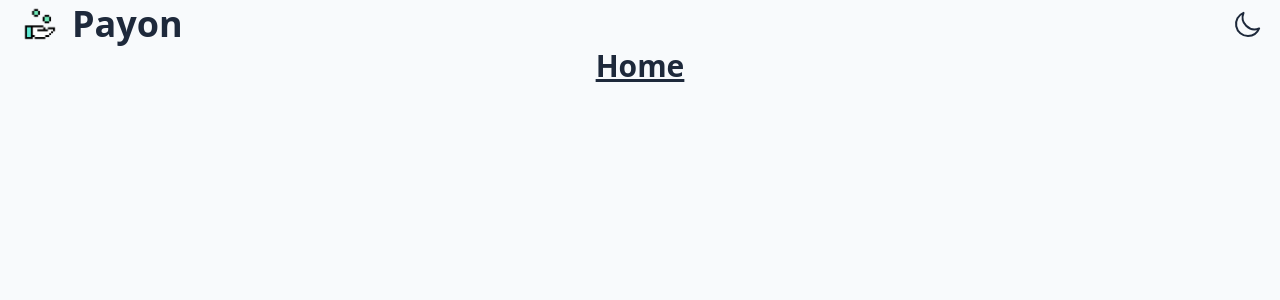
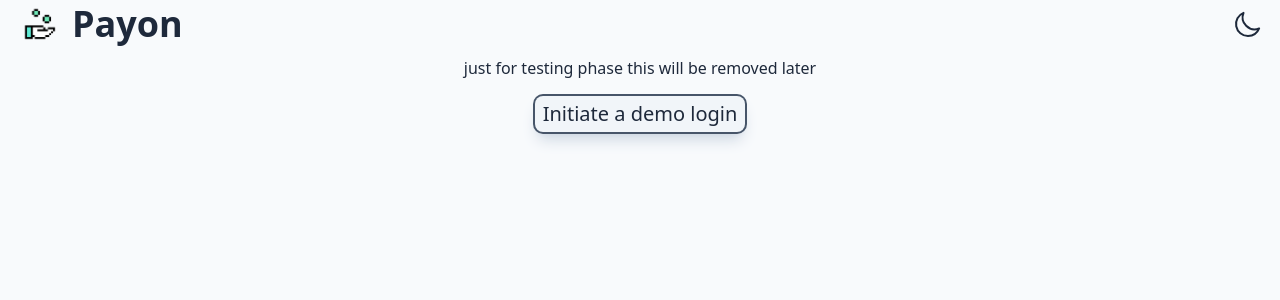
Before and after one commit to pushkarydv/payon-web, a React (Create React App) app: page / in a window 1280 px wide. Shown: the top 300 px of the page. Built offline with nearby package versions, Linux system fonts and the light colour scheme.

Commit message:
demo login and logout

```diff
--- a/src/pages/Dashboard.js
+++ b/src/pages/Dashboard.js
@@ -23,10 +23,18 @@ export default function Dashboard() {
       {contentVisible ? (
         <div className="w-full flex flex-col  lg:flex-row flex-wrap">
           <div className="w-full lg:w-[20%] xl:w-[15%] p-4 ">
-            Dashboard Col 1
+            Dashboard Col 1 containing routes
           </div>
           <div className="w-full lg:w-[80%] xl:w-[85%] p-4">
-            Dashboard Col 2
+            Dashboard Col 2 outlet for routes for more ref :{"  "}
+            https://reactrouter.com/docs/en/v6/components/outlet
+            <br />
+            <button
+              className="my-2 mx-auto py-1 bg-slate-100 px-2 rounded-lg ring-2 ring-slate-600 shadow-lg shadow-slate-300 dark:bg-slate-800 dark:text-slate-100 dark:shadow-slate-800 dark:ring-slate-200"
+              onClick={logout}
+            >
+              logout
+            </button>
           </div>
         </div>
       ) : (
--- a/src/pages/Home.js
+++ b/src/pages/Home.js
@@ -1,14 +1,26 @@
 import React from "react";
+import { useNavigate } from "react-router-dom";
 import Header from "../components/global/Header";
 
 export default function Home() {
+  const navigate = useNavigate();
+  function demoLogin() {
+    localStorage.setItem("payon-web-user", "Demo User");
+    navigate("/dashboard");
+  }
   return (
     <>
       {" "}
       <Header />
-      <h1 className="text-3xl font-bold underline text-center text-slate-800 dark:text-slate-100">
-        Home
-      </h1>
+      <div className="p-2 flex flex-col gap-2 place-items-center">
+        just for testing phase this will be removed later
+        <button
+          className="my-2 mx-auto py-1 bg-slate-100 px-2 rounded-lg ring-2 text-xl ring-slate-600 shadow-lg shadow-slate-300 dark:bg-slate-800 dark:text-slate-100 dark:shadow-slate-800 dark:ring-slate-200"
+          onClick={demoLogin}
+        >
+          Initiate a demo login
+        </button>
+      </div>
     </>
   );
 }
```
